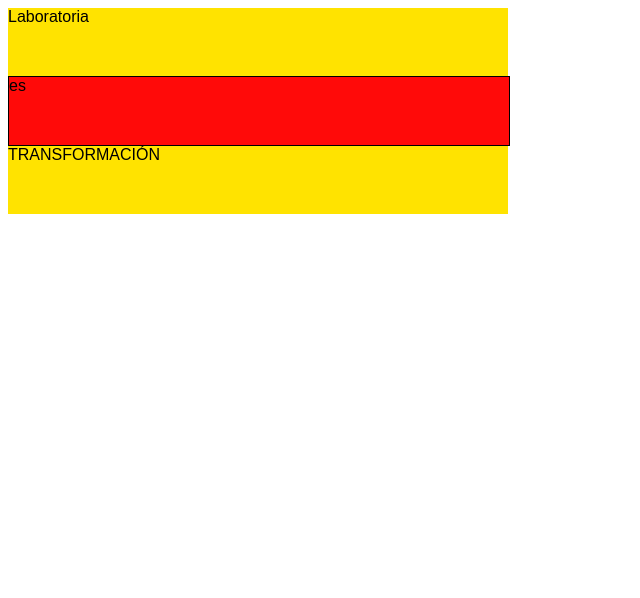
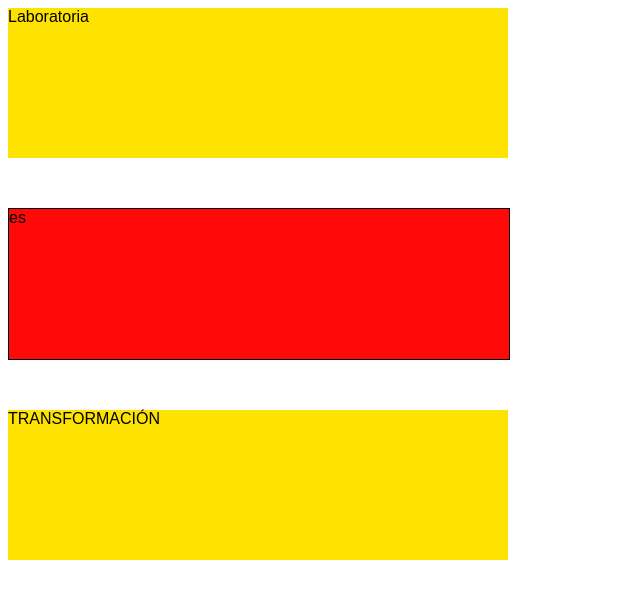
Before and after one commit to IlseMagali/displays-ejercicios, a plain HTML site: page index.html in a window 1280 px wide. Shown: the whole page, without its empty margins (0-640 px from the left). Drawn offline with Linux system fonts and the light colour scheme.

Commit message:
displays ejercicio 2

```diff
--- a/css/main.css
+++ b/css/main.css
@@ -2,6 +2,8 @@
   display:block;
   font-family:sans-serif;
   width: 500px;
+  height: 100px;
+  margin-bottom: 50px;
   padding-bottom: 50px;
 }
 
```
